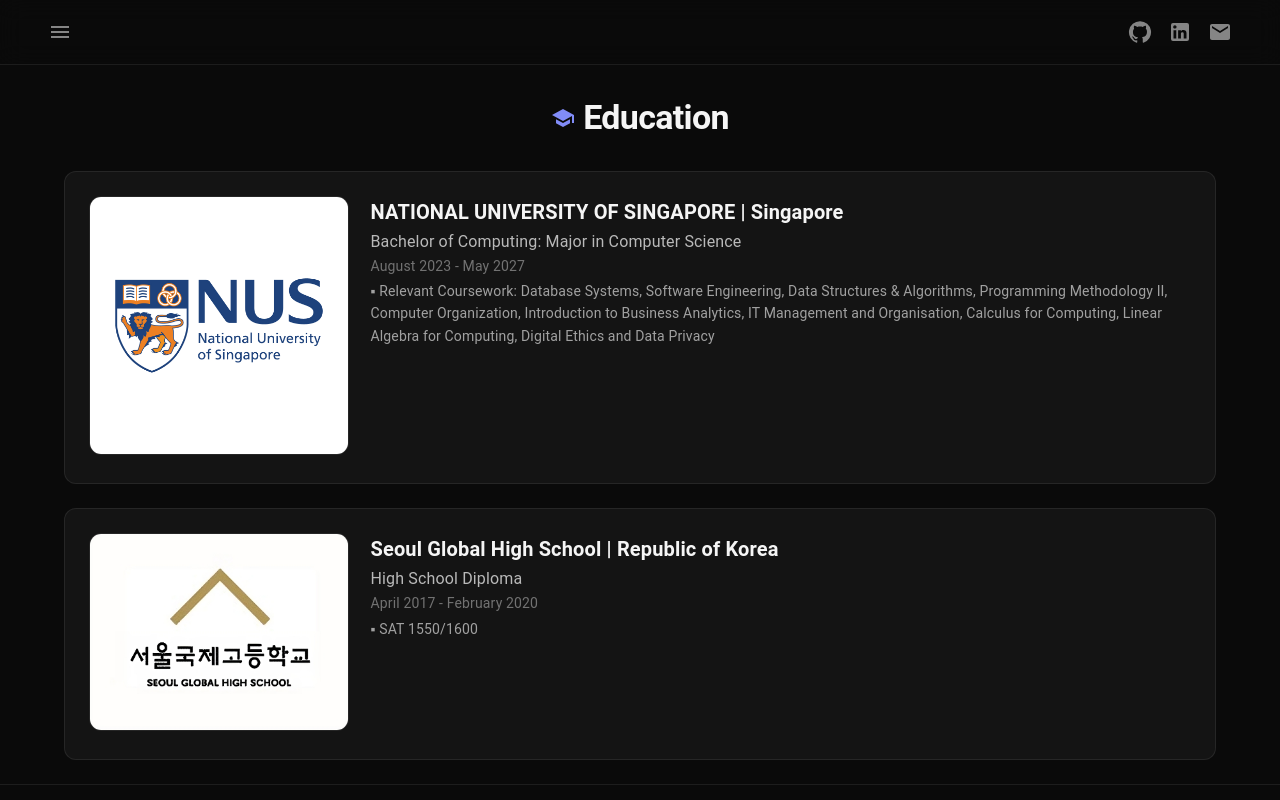
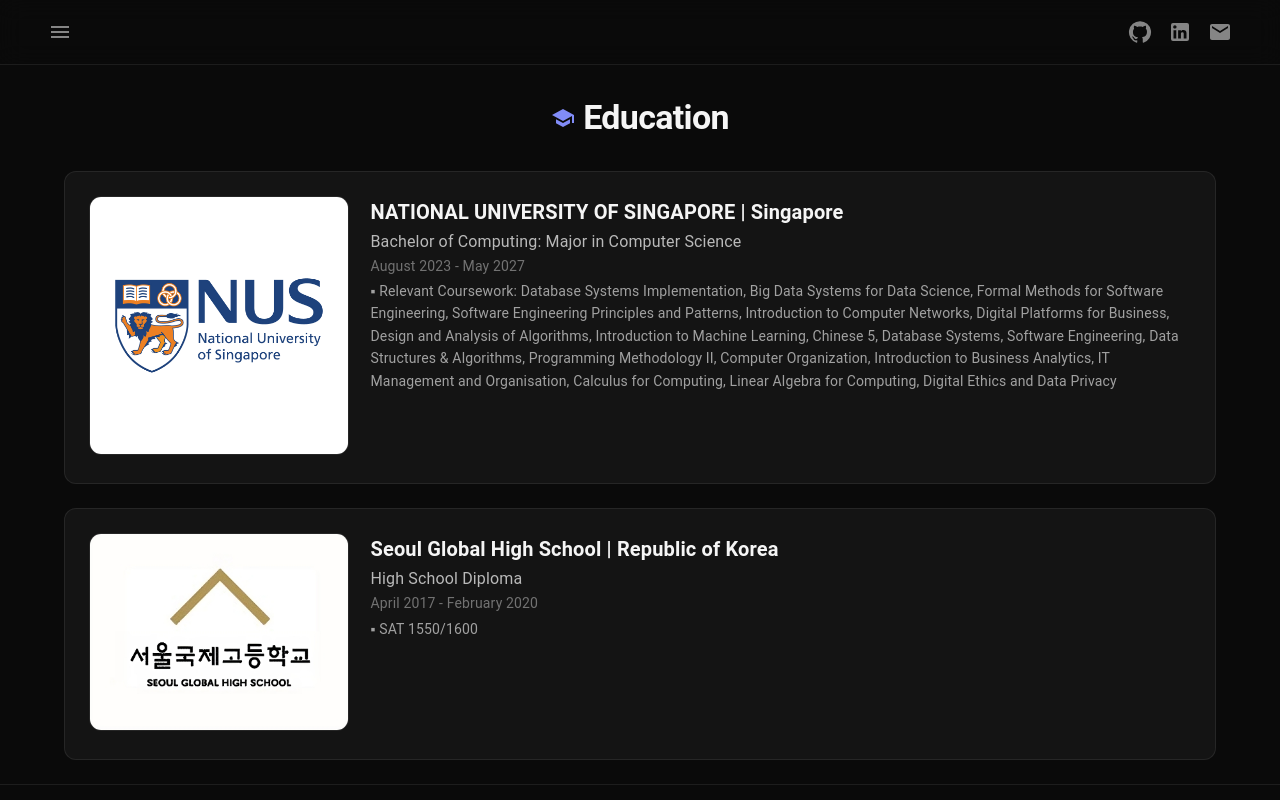
Before and after one commit to choiwab/portfolio, a React (Create React App) app: page /education in a window 1280 px wide. Built offline with nearby package versions, Linux system fonts and the light colour scheme.

Commit message:
Add NUS coursework in reverse order

```diff
--- a/src/Education.js
+++ b/src/Education.js
@@ -12,7 +12,7 @@ const Education = () => {
       period: 'August 2023 - May 2027',
       logo: nus,
       details: [
-        'Relevant Coursework: Database Systems, Software Engineering, Data Structures & Algorithms, Programming Methodology II, Computer Organization, Introduction to Business Analytics, IT Management and Organisation, Calculus for Computing, Linear Algebra for Computing, Digital Ethics and Data Privacy'
+        'Relevant Coursework: Database Systems Implementation, Big Data Systems for Data Science, Formal Methods for Software Engineering, Software Engineering Principles and Patterns, Introduction to Computer Networks, Digital Platforms for Business, Design and Analysis of Algorithms, Introduction to Machine Learning, Chinese 5, Database Systems, Software Engineering, Data Structures & Algorithms, Programming Methodology II, Computer Organization, Introduction to Business Analytics, IT Management and Organisation, Calculus for Computing, Linear Algebra for Computing, Digital Ethics and Data Privacy'
       ]
     },
     {
```
